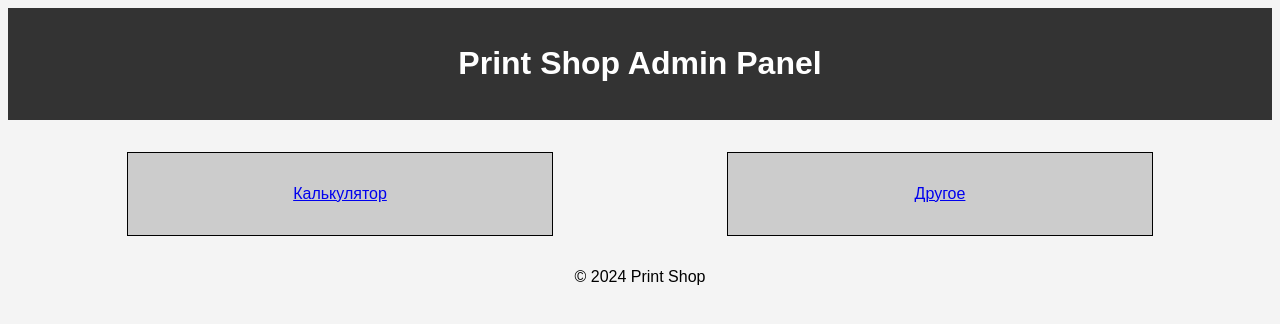
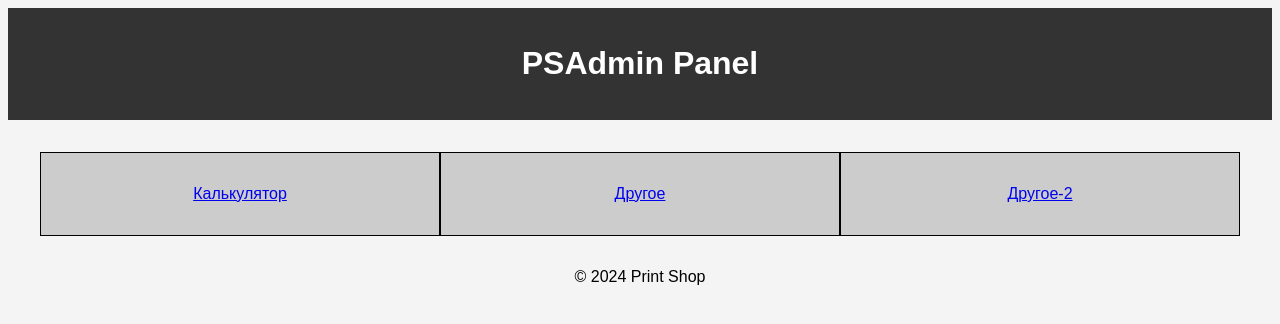
Before and after one commit to Akkormsk/psodin, a Flask app: page /admin/ in a window 1280 px wide. Shown: the top 324 px of the page. Run offline with Flask 3, Linux system fonts and the light colour scheme.

Commit message:
Работа на навигацией

```diff
--- a/app.py
+++ b/app.py
@@ -1,6 +1,5 @@
 from flask import Flask, render_template, redirect, url_for, request
 from flask_migrate import Migrate
-from flask_sqlalchemy import SQLAlchemy
 from flask_admin import Admin, BaseView, expose
 from flask_admin.contrib.sqla import ModelView
 from models import db, init_db, PaperType, PrintType
--- a/static/styles.css
+++ b/static/styles.css
@@ -53,7 +53,7 @@ nav ul li a {
 }
 
 .box:hover {
-    background-color: #f0e68c;
+    background-color: #7fff00;
 }
 
 .box:active {
--- a/templates/admin/index.html
+++ b/templates/admin/index.html
@@ -8,7 +8,7 @@
 </head>
 <body>
     <header>
-        <h1>Print Shop Admin Panel</h1>
+        <h1>PSAdmin Panel</h1>
     </header>
     <main>
         <div class="container">
@@ -22,6 +22,11 @@
                     Другое
                 </div>
             </a>
+            <a href="#" class="box">
+                <div class="content">
+                    Другое-2
+                </div>
+            </a>
         </div>
     </main>
     <footer>
```
